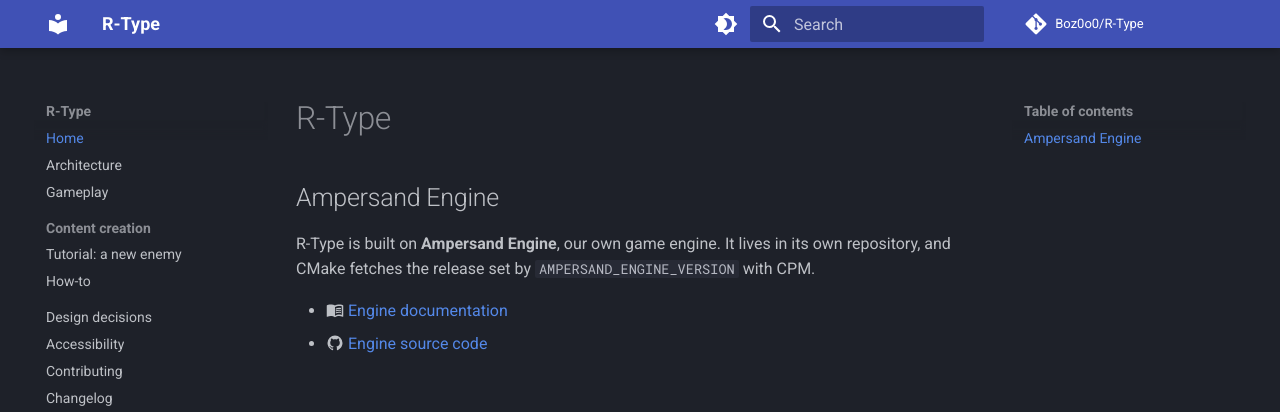
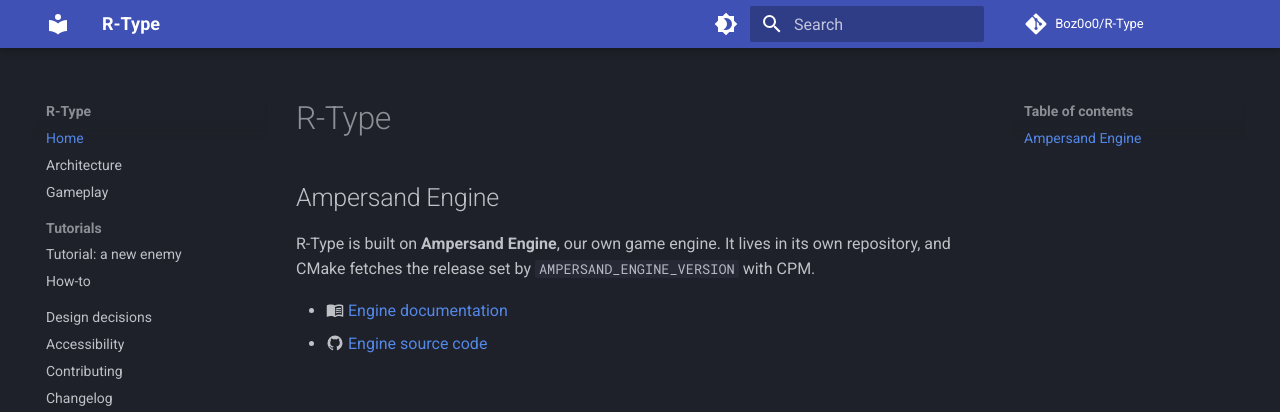
Before and after one commit to Boz0o0/R-Type, an MkDocs documentation site: the page built from docs/mkdocs/index.md, in a window 1280 px wide. Shown: the top 412 px of the page. Built offline with MkDocs 1.6.1 and Material for MkDocs 9.7.7, drawn with Linux system fonts in a browser that asks for light colours; comment, search, counter and statistics services are not loaded.

Commit message:
feat(doc): renamed tutorials section

```diff
--- a/mkdocs.yml
+++ b/mkdocs.yml
@@ -33,7 +33,7 @@
   - Home: index.md
   - Architecture: architecture.md
   - Gameplay: gameplay.md
-  - Content creation:
+  - Tutorials:
       - 'Tutorial: a new enemy': tutorial.md
       - How-to: how-to.md
   - Design decisions: decisions.md
```
